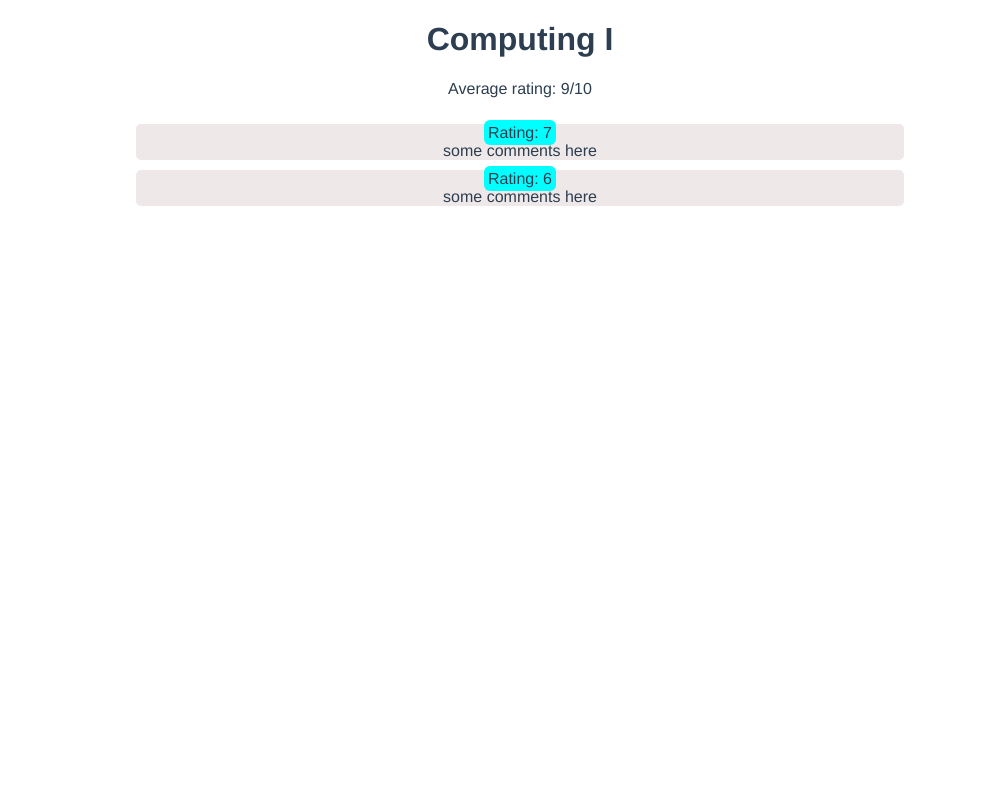
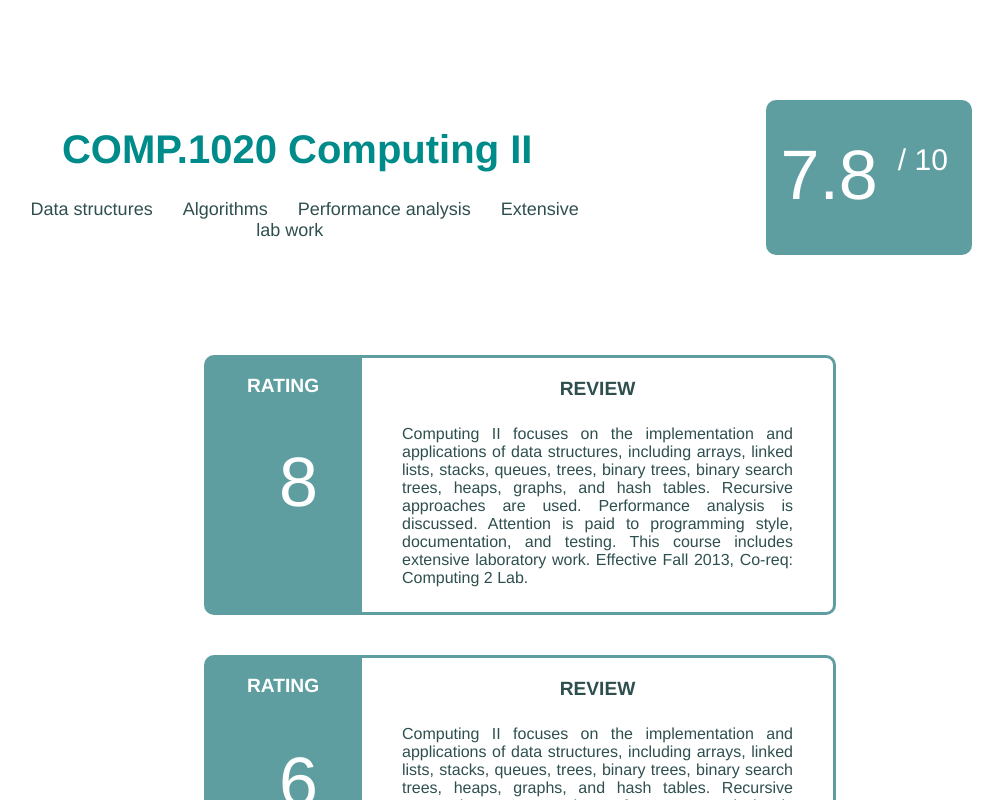
Before and after one commit to jfm-code/rate-my-courses, a Vue app in the folder ratemycourses-frontend/: page /course in a window 1280 px wide. Shown: the top 800 px of the page, without its empty margins (120-1123 px from the left). Built offline with nearby package versions, Linux system fonts and the light colour scheme.

Commit message:
Design review page component

```diff
--- a/ratemycourses-frontend/src/App.vue
+++ b/ratemycourses-frontend/src/App.vue
@@ -16,7 +16,7 @@ export default {
   -webkit-font-smoothing: antialiased;
   -moz-osx-font-smoothing: grayscale;
   text-align: center;
-  color: #2c3e50;
+  color: darkslategray;
 }
 
 </style>
--- a/ratemycourses-frontend/src/components/LandingPage.vue
+++ b/ratemycourses-frontend/src/components/LandingPage.vue
@@ -76,7 +76,7 @@ export default {
   margin-left: 20px;
   margin-top: 30px;
   margin: 30px 0px 30px 20px;
-  color: black;
+  color: darkslategray;
   user-select: none;
   border-radius: 10px;
   border-style: solid;
--- a/ratemycourses-frontend/src/components/ReviewPage.vue
+++ b/ratemycourses-frontend/src/components/ReviewPage.vue
@@ -1,21 +1,43 @@
 <template>
-<div>
   <div>
-    <h1>Computing I</h1>
-    <p>Average rating: 9/10</p>
-  </div>
-  <div class="comment_sections">
-    <div id ="id of this comment from databse" class="comments">
-          <span class="rating">Rating: <span>7</span></span><br>
-          <div>some comments here</div>
+    <div class="course-info">
+      <div>
+        <h1><a href="https://www.uml.edu/catalog/courses/COMP/1020">COMP.1020 Computing II</a></h1>
+        <div>
+          <span>Data structures</span>
+          <span>Algorithms</span>
+          <span>Performance analysis</span>
+          <span>Extensive lab work</span>
+        </div>
+      </div>
+      <div>
+        <div class="avg-score">7.8</div>
+        <div class="total-score">/  10</div>
+      </div>
     </div>
-    <div id ="id2 of this comment from databse" class="comments">
-        <span class="rating">Rating: <span>6</span></span><br>
-        <div>some comments here</div>
+    <div class="course-rating">
+      <div>
+        <div>
+          <span>RATING</span>
+          <span>8</span>
+        </div>
+        <div>
+          <span>REVIEW</span>
+          <span>Computing II focuses on the implementation and applications of data structures, including arrays, linked lists, stacks, queues, trees, binary trees, binary search trees, heaps, graphs, and hash tables. Recursive approaches are used. Performance analysis is discussed. Attention is paid to programming style, documentation, and testing. This course includes extensive laboratory work. Effective Fall 2013, Co-req: Computing 2 Lab.</span>
+        </div>
+      </div>
+      <div>
+        <div>
+          <span>RATING</span>
+          <span>6</span>
+        </div>
+        <div>
+          <span>REVIEW</span>
+          <span>Computing II focuses on the implementation and applications of data structures, including arrays, linked lists, stacks, queues, trees, binary trees, binary search trees, heaps, graphs, and hash tables. Recursive approaches are used. Performance analysis is discussed. Attention is paid to programming style, documentation, and testing. This course includes extensive laboratory work. Effective Fall 2013, Co-req: Computing 2 Lab.</span>
+        </div>
+      </div>
     </div>
   </div>
-</div>
-
 </template>
 
 <script>
@@ -25,29 +47,106 @@ export default {
 </script>
 
 <style scoped>
-.comment_sections {
-    display: flex; /* Enables Flexbox */
-    justify-content: space-between; /* Distributes space between items */
-    justify-self: center;
-    flex-direction: column;
-     /* Space between items */
-    align-items: center; /* Centers items vertically */
-    width: 60vw;
+h1 {
+  font-size: 40px;
 }
-.comments {
-  width: 100%;
-  height: auto;
-  background-color: #EFE8E8;
-  flex: 1; /* Items grow equally */
-  margin-top: 10px;
-  border-radius: 5px;
-}
-
-.rating {
-  background-color: #00FFFF;
-  padding: 4px;
-  border-radius: 6px;
-  margin-top: 10px;
+a {
+  text-decoration: none;
+  color: darkcyan;
+  position: relative;
 
 }
+h1 a::after {
+  content: "";
+  position: absolute;
+  left: 50%;
+  bottom: 0;
+  width: 0;
+  height: 3px;
+  background-color: currentColor; /* Use the text color for underline */
+  transition: width 0.3s ease, left 0.3s ease;
+}
+h1 a:hover::after {
+  width: 100%;
+  left: 0;
+}
+.course-info {
+  display: grid;
+  grid-template-columns: 60% 40%;
+  margin:50px;
+}
+.course-info > div:nth-child(1) {
+  padding: 50px;
+  margin-left:20px
+}
+span {
+  margin: 0px 15px 0px 15px;
+  font-size:large
+}
+.course-info > div:nth-child(2) {
+  display: grid;
+  grid-template-columns: 60% 40%;
+  width: 40%;
+  justify-self: center;
+  padding: 35px 20px 0px 0px;
+  margin: 50px 0px 50px 0px;
+  height: 120px;
+  color:white;
+  background-color: cadetblue;
+  border-radius: 10px;
+}
+.avg-score {
+  font-size: 70px;
+  justify-self: end;
+}
+.total-score {
+  font-size: 30px;
+  justify-self:left;
+  margin-left:20px;
+  padding-top:8px;
+}
+.course-rating {
+  width: 50%;
+  justify-self: center;
+}
+.course-rating > div {
+  display: grid;
+  grid-template-columns: 25% 75%;
+  border-radius: 10px;
+}
+.course-rating > div > div {
+  display: flex;
+  flex-direction: column;
+  margin-bottom: 40px;
+}
+.course-rating > div > div:nth-child(1) {
+  background-color:cadetblue;
+  border-radius: 10px 0px 0px 10px;
+}
+.course-rating > div > div:nth-child(2) {
+  border-style: solid solid solid hidden;
+  border-color: cadetblue;
+  border-radius: 0px 10px 10px 0px;
+}
+.course-rating > div > div:nth-child(1) > span:nth-child(1) {
+  color: white;
+  margin-bottom: 0px;
+}
+.course-rating > div > div:nth-child(1) > span:nth-child(2) {
+  color: white;
+  border-radius: 10px;
+  margin:20px 50px 20px 50px;
+  padding-left:25px;
+  font-size:70px;
+}
+.course-rating > div > div > span:nth-child(1) {
+  font-weight: bold;
+  font-size: larger;
+  padding: 20px 0px 0px 0px;
+}
+.course-rating > div > div > span:nth-child(2) {
+  font-size: medium;
+  padding: 25px;
+  text-align: justify;
+}
 </style>
```
